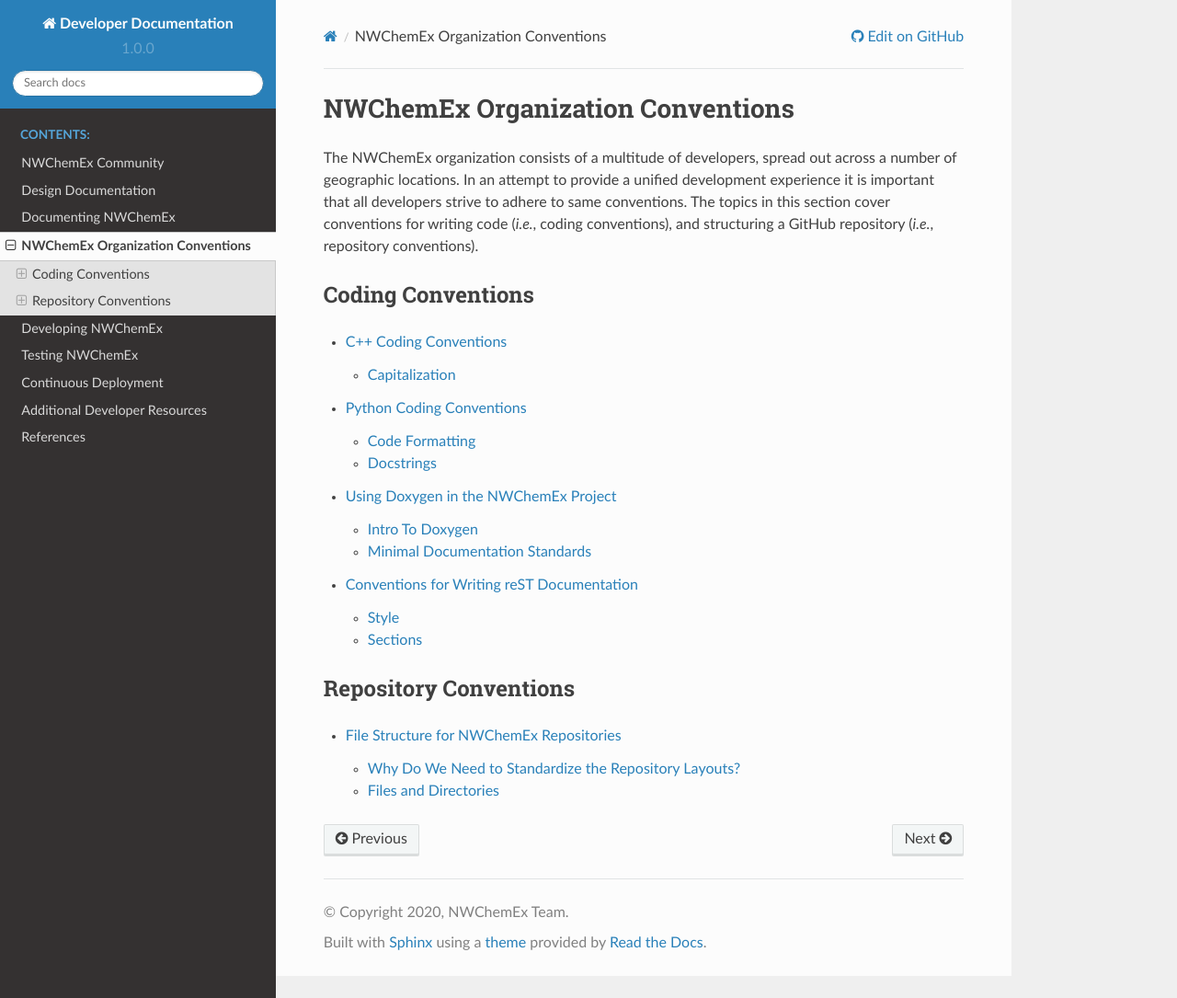
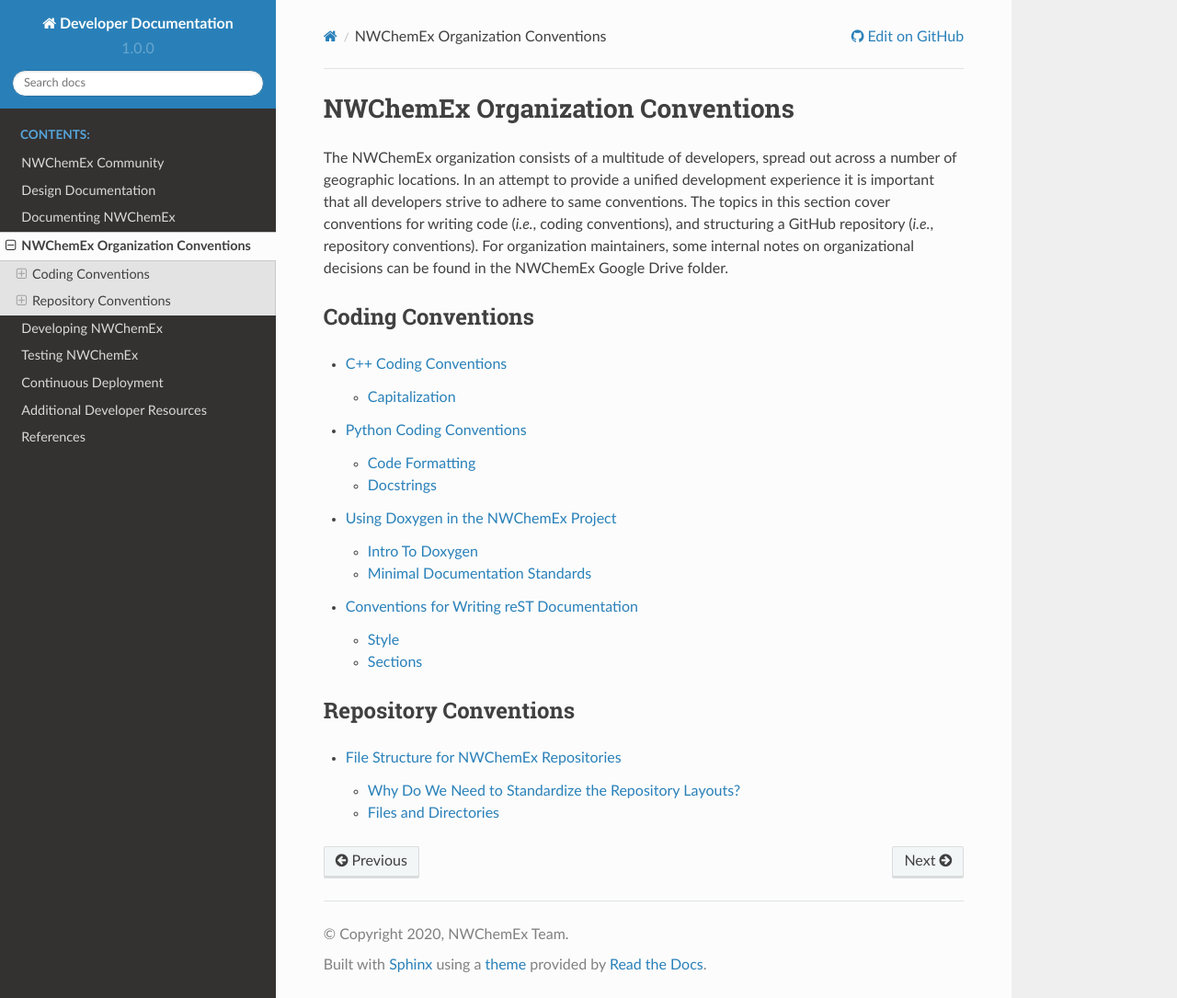
Before and after one commit to NWChemEx/.github, a Sphinx documentation site: the page built from docs/source/conventions/index.rst, in a window 1280 px wide and 1085 px high. Shown: the whole window at 92% size. Built offline with Sphinx 7.4.7 and the Read the Docs theme 2.0.0, drawn with Linux system fonts in a browser that asks for light colours.

Commit message:
Note about google drive

```diff
--- a/docs/source/conventions/index.rst
+++ b/docs/source/conventions/index.rst
@@ -7,7 +7,8 @@
 development experience it is important that all developers strive to adhere
 to same conventions. The topics in this section cover conventions for writing
 code (*i.e.*, coding conventions), and structuring a GitHub repository (*i.e.*,
-repository conventions).
+repository conventions). For organization maintainers, some internal notes on
+organizational decisions can be found in the NWChemEx Google Drive folder.
 
 ******************
 Coding Conventions
```
